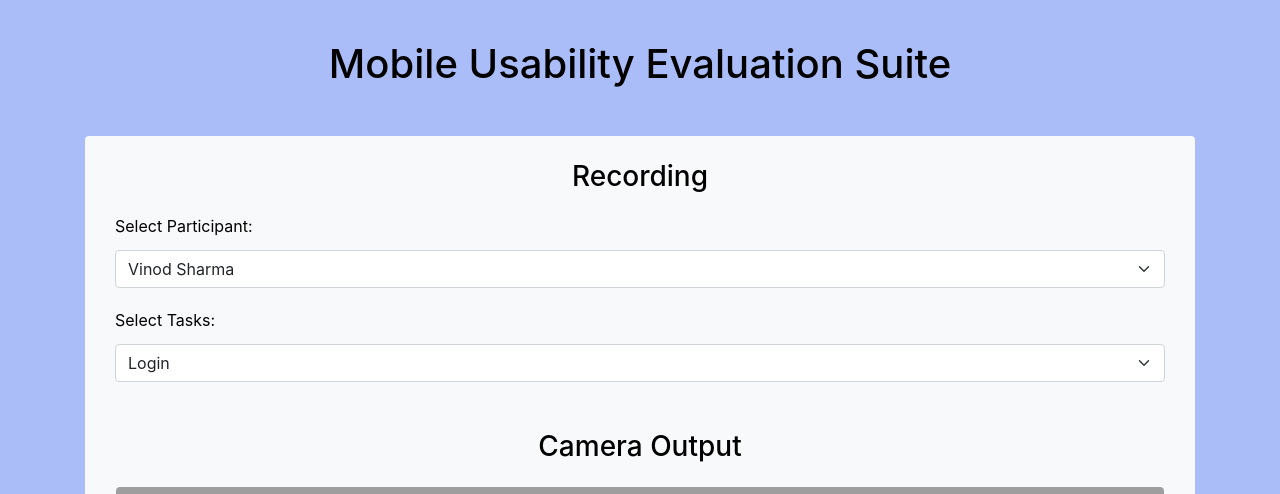
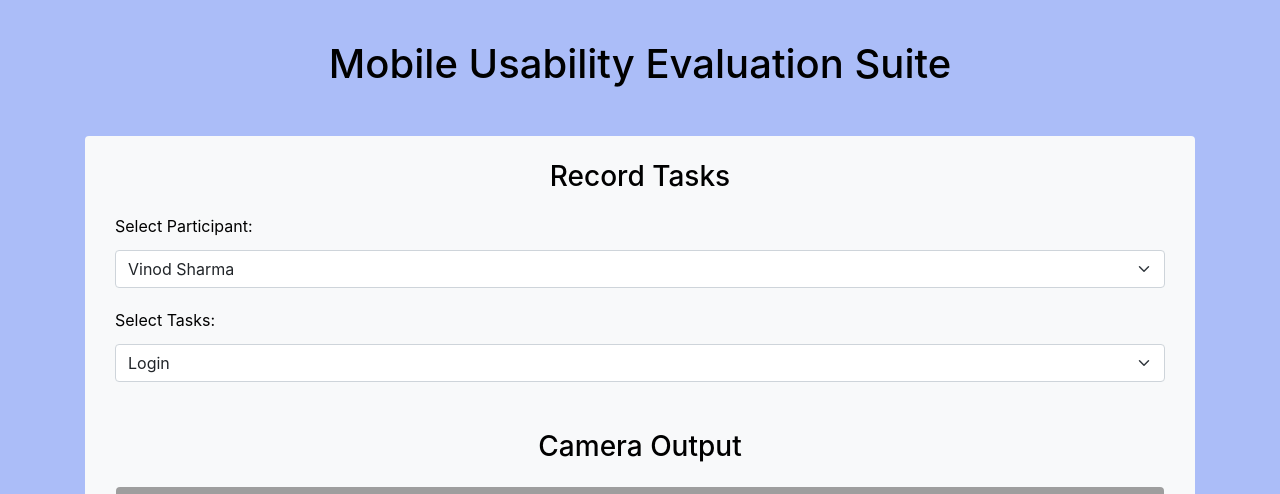
Before and after one commit to Jeevesh-Joshi/Mobile-Usability-Evaluation-Suite, a Django app: page /recording in a window 1280 px wide. Shown: the part 56-550 px from the top of the page. Run offline with Django 3.2, Linux system fonts and the light colour scheme; data comes from the database, SQL or seed files in the repository; both versions use the stored data as it was after the commit; some libraries are stand-ins or nearby versions; grey boxes are pictures that could not be loaded.

Commit message:
Final Commit

```diff
--- a/SSD_project/MUES/templates/MUES/recording.html
+++ b/SSD_project/MUES/templates/MUES/recording.html
@@ -9,7 +9,7 @@
             {% csrf_token %}
 
 			<div class="container">
-				<h3 class="text-center my-3">Recording</h3>
+				<h3 class="text-center my-3">Record Tasks</h3>
 				<div class="mb-3">
 					<label class="py-1" for="Select_participant">Select Participant:</label>
 					<select id="uname" class="form-select" required aria-label="select example">
```
Also changed, not shown: SSD_project/MUES/migrations/0001_initial.py, SSD_project/db.sqlite3, 2 other files.
